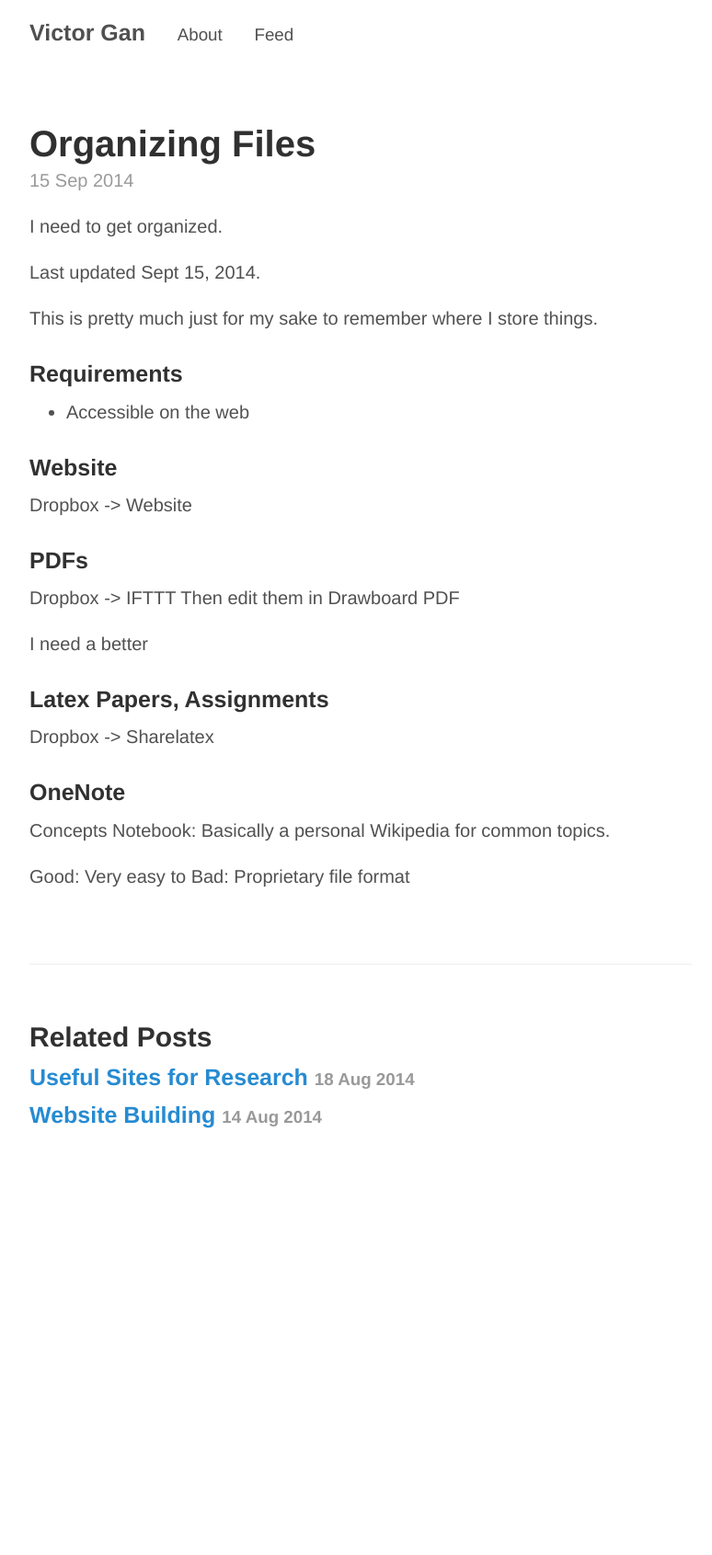
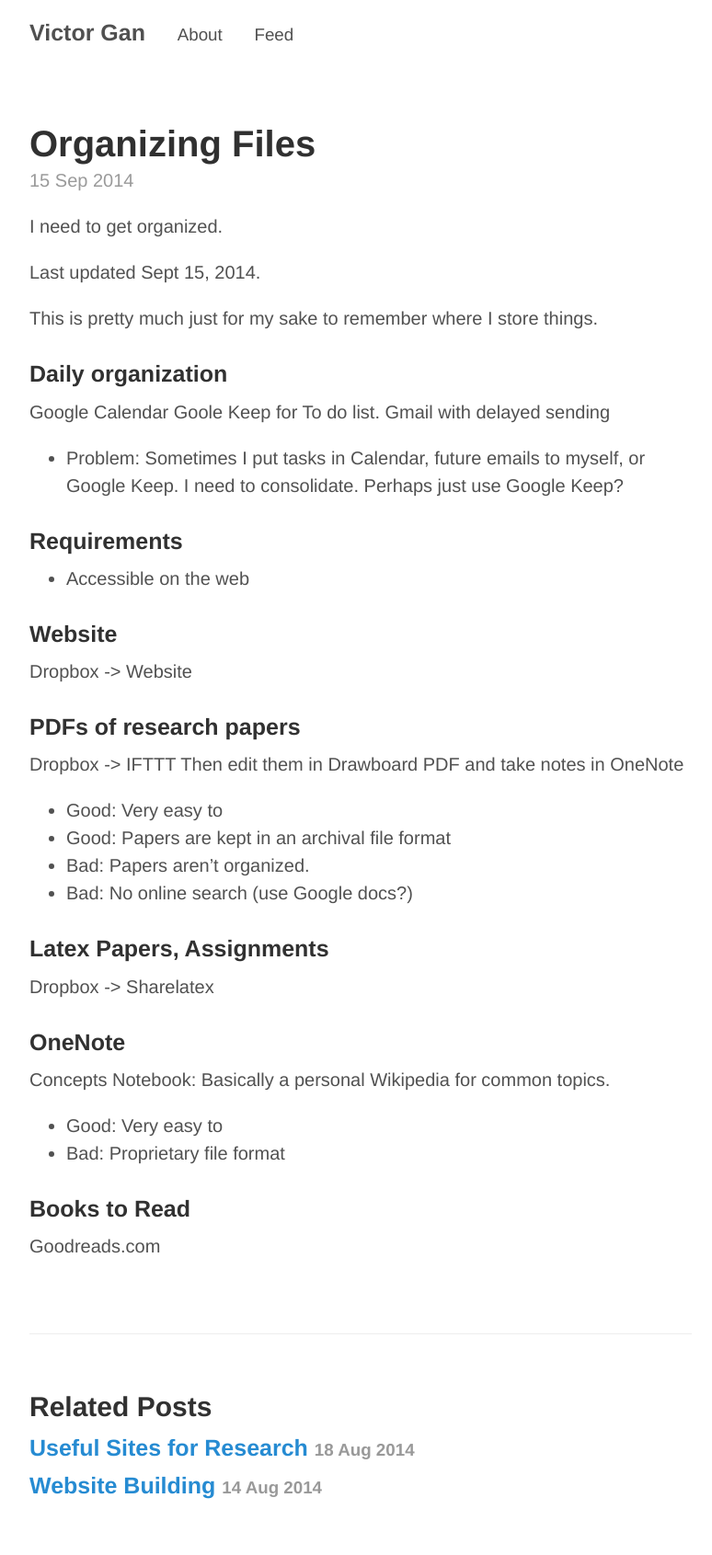
Before and after one commit to victorgan/victorgan.github.io, a Jekyll site: the page built from _posts/2014-09-15-organizing-files.md, in a window 1280 px wide. Shown: the whole page at 92% size, without its empty margins (248-1022 px from the left). Built offline with Jekyll 4.4.1, drawn with Linux system fonts in a browser that asks for light colours; comment, search, counter and statistics services are not loaded; before the commit the page ends 1289 px from its top, so only the background shows below that.

Commit message:
articles

```diff
--- a/_posts/2014-09-15-organizing-files.md
+++ b/_posts/2014-09-15-organizing-files.md
@@ -12,6 +12,15 @@ Last updated Sept 15, 2014.
 
 This is pretty much just for my sake to remember where I store things.
 
+### Daily organization
+
+Google Calendar
+Goole Keep for To do list.
+Gmail with delayed sending
+
+- Problem: Sometimes I put tasks in Calendar, future emails to myself, or
+  Google Keep. I need to consolidate. Perhaps just use Google Keep?
+
 ### Requirements
 
 - Accessible on the web
@@ -20,11 +29,14 @@ This is pretty much just for my sake to remember where I store things.
 
 Dropbox -> Website
 
-### PDFs
+### PDFs of research papers
 Dropbox -> IFTTT
-Then edit them in Drawboard PDF
+Then edit them in Drawboard PDF and take notes in OneNote
 
-I need a better
+- Good: Very easy to
+- Good: Papers are kept in an archival file format
+- Bad: Papers aren't organized.
+- Bad: No online search (use Google docs?)
 
 ### Latex Papers, Assignments
 Dropbox -> Sharelatex
@@ -33,7 +45,8 @@ Dropbox -> Sharelatex
 
 Concepts Notebook: Basically a personal Wikipedia for common topics.
 
+- Good: Very easy to
+- Bad: Proprietary file format
 
-
-Good: Very easy to
-Bad: Proprietary file format
+### Books to Read
+Goodreads.com
```
